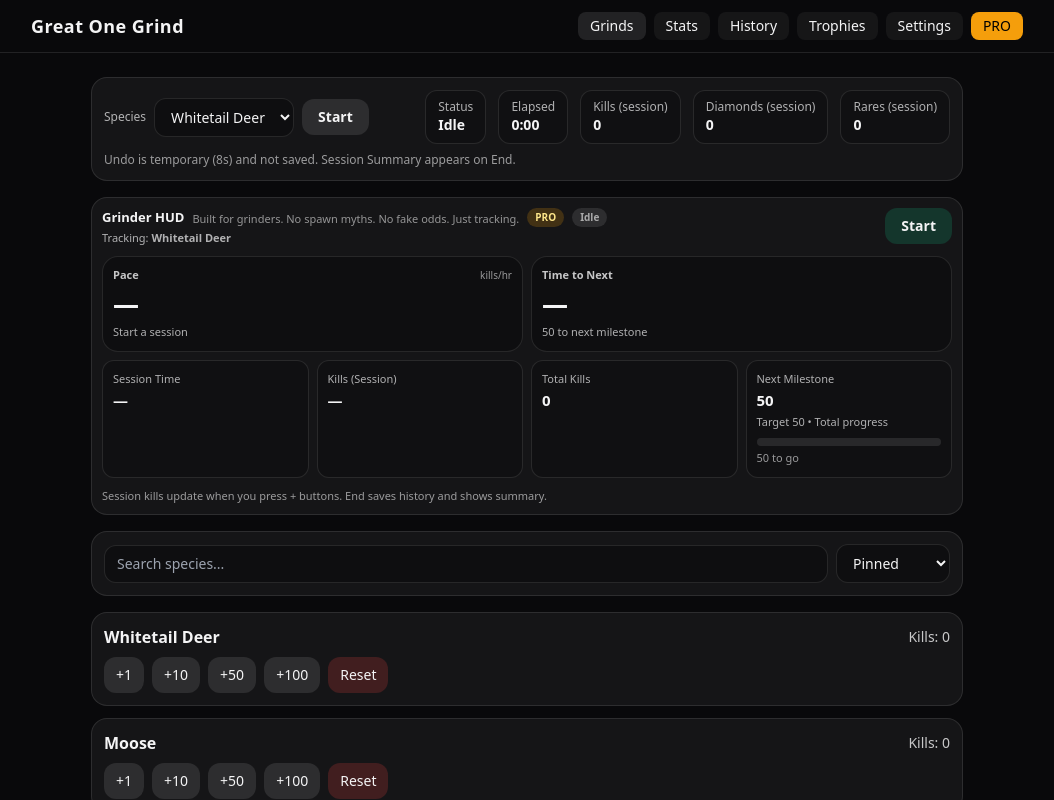
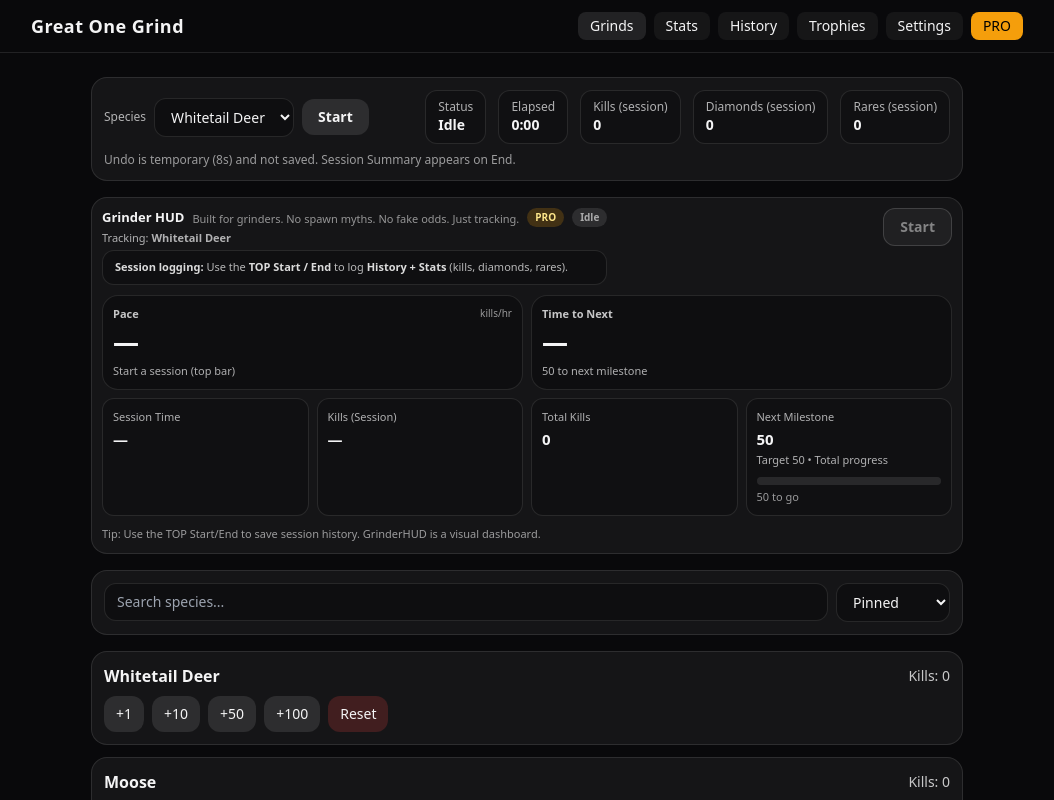
Before and after one commit to Camoford/great-one-grind, a React (Vite) app: page / in a window 1280 px wide. Shown: the top 800 px of the page, without its empty margins (113-1167 px from the left). Built offline with nearby package versions, Linux system fonts and the light colour scheme.

Commit message:
Disable GrinderHUD Start/End to avoid confusion; guide users to top session logger

```diff
--- a/components/GrinderHUD.tsx
+++ b/components/GrinderHUD.tsx
@@ -3,16 +3,14 @@ import React, { useEffect, useMemo, useState } from "react";
 import { GREAT_ONE_SPECIES, useHunterStore, type GreatOneSpecies } from "../store";
 
 /**
- * GrinderHUD (visual + session controls)
- * - Keeps existing HUD-style layout
- * - Adds Start/End Session that ALWAYS works
- * - On End: dispatches Session Summary event + protected storage key
- * - READ-ONLY for insights (no extra persistence)
+ * GrinderHUD (visual-only + guidance)
  *
- * Phase 18A (UI-only):
- * - Tighter mobile layout + clearer active/idle state
- * - Stronger hierarchy for Pace / Time-to-next
- * - No logic changes
+ * IMPORTANT (Beta safety):
+ * - The TOP SessionHUD Start/End is the ONLY place that logs Session History + Stats.
+ * - This GrinderHUD Start/End is intentionally DISABLED to avoid confusion.
+ *
+ * We keep GrinderHUD for pace / milestone / grinder-friendly visuals only.
+ * No store/session plumbing changes here (safe).
  */
 
 const SUMMARY_KEY = "greatonegrind_session_summary_v1";
@@ -59,9 +57,6 @@ export default function GrinderHUD() {
   const grinds = useHunterStore((s) => s.grinds);
   const activeSession = useHunterStore((s) => s.activeSession);
   const hardcoreMode = useHunterStore((s) => s.hardcoreMode);
-
-  const startSession = useHunterStore((s) => s.startSession);
-  const endSession = useHunterStore((s) => s.endSession);
 
   const [tick, setTick] = useState(0);
 
@@ -116,6 +111,7 @@ export default function GrinderHUD() {
     return `${h}h ${m}m`;
   }, [activeSession, pace, remaining]);
 
+  // We keep the summary dispatch read-only (it does NOT write history)
   function dispatchSummary(beforeEnding: { killsSession: number; startedAt: number; species: GreatOneSpecies }) {
     try {
       const sp = beforeEnding.species;
@@ -140,21 +136,23 @@ export default function GrinderHUD() {
     }
   }
 
-  function onStart() {
-    if (isActive) return;
-    startSession(species);
+  // 🔒 Disabled by design (we do NOT want two different Start buttons for beta)
+  function onStartDisabled() {
+    // no-op
   }
 
-  function onEnd() {
+  function onEndDisabled() {
+    // We still allow the summary pop to render in some builds,
+    // but we DO NOT want users ending sessions from here.
+    // no-op
     if (!activeSession) return;
 
+    // OPTIONAL: keep summary read-only dispatch (safe), but DO NOT end session here.
     dispatchSummary({
       killsSession: activeSession.kills ?? 0,
       startedAt: activeSession.startedAt ?? safeNow(),
       species: (activeSession.species as GreatOneSpecies) || species,
     });
-
-    endSession();
   }
 
   const paceText = isActive ? pace.toFixed(1) : "—";
@@ -168,7 +166,6 @@ export default function GrinderHUD() {
           <div className="flex flex-wrap items-center gap-2">
             <div className="text-[13px] font-semibold">Grinder HUD</div>
 
-            {/* Grinder-first positioning (UI-only) */}
             <div className="mt-0.5 text-[11px] text-white/55">
               Built for grinders. No spawn myths. No fake odds. Just tracking.
             </div>
@@ -196,19 +193,31 @@ export default function GrinderHUD() {
           <div className="mt-0.5 text-[11px] opacity-70">
             Tracking: <span className="font-semibold opacity-100">{species}</span>
           </div>
+
+          {/* ✅ Clear guidance (beta-safe) */}
+          <div className="mt-1 rounded-xl border border-white/10 bg-black/25 px-3 py-2 text-[11px] text-white/70">
+            <span className="font-semibold text-white/85">Session logging:</span> Use the{" "}
+            <span className="font-semibold text-white/85">TOP Start / End</span> to log{" "}
+            <span className="font-semibold text-white/85">History + Stats</span> (kills, diamonds, rares).
+          </div>
         </div>
 
+        {/* Disabled Start/End button (visible but non-clickable) */}
         {!isActive ? (
           <button
-            onClick={onStart}
-            className="shrink-0 rounded-xl bg-emerald-500/20 px-4 py-2 text-sm font-semibold hover:bg-emerald-500/30"
+            onClick={onStartDisabled}
+            disabled
+            className="shrink-0 cursor-not-allowed rounded-xl border border-white/15 bg-white/5 px-4 py-2 text-sm font-semibold text-white/45"
+            title="Disabled: Use the TOP Start to log sessions"
           >
             Start
           </button>
         ) : (
           <button
-            onClick={onEnd}
-            className="shrink-0 rounded-xl bg-red-500/20 px-4 py-2 text-sm font-semibold hover:bg-red-500/30"
+            onClick={onEndDisabled}
+            disabled
+            className="shrink-0 cursor-not-allowed rounded-xl border border-white/15 bg-white/5 px-4 py-2 text-sm font-semibold text-white/45"
+            title="Disabled: Use the TOP End to save History/Stats"
           >
             End
           </button>
@@ -217,7 +226,7 @@ export default function GrinderHUD() {
 
       {/* Primary emphasis row */}
       <div className="mt-2.5 grid grid-cols-2 gap-2">
-        <BigStat label="Pace" value={paceText} unit="kills/hr" hint={isActive ? "Live" : "Start a session"} />
+        <BigStat label="Pace" value={paceText} unit="kills/hr" hint={isActive ? "Live" : "Start a session (top bar)"} />
         <BigStat
           label="Time to Next"
           value={timeText}
@@ -240,7 +249,7 @@ export default function GrinderHUD() {
       </div>
 
       <div className="mt-2.5 text-[11px] opacity-60">
-        Session kills update when you press + buttons. End saves history and shows summary.
+        Tip: Use the TOP Start/End to save session history. GrinderHUD is a visual dashboard.
       </div>
     </div>
   );
```
